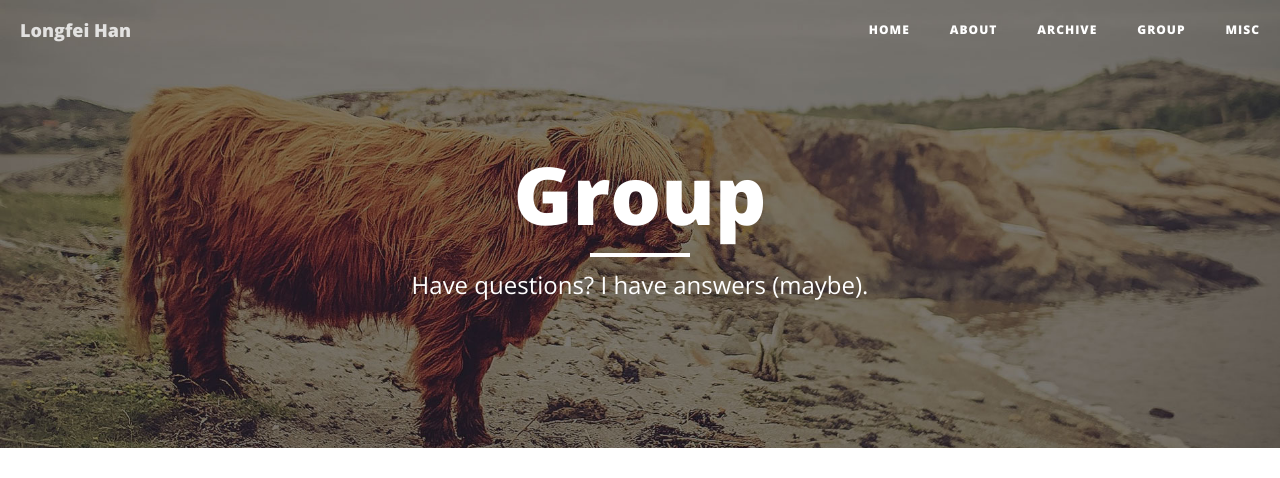
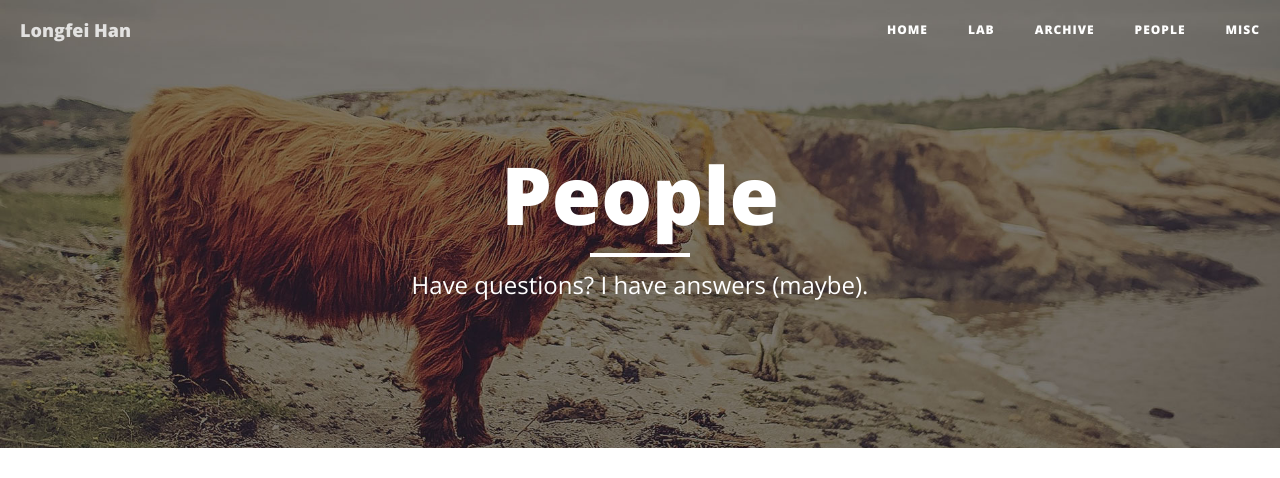
Before and after one commit to mengweiyan/mengweiyan1.github.com, a Jekyll site: the page built from contact.html, in a window 1280 px wide. Shown: the top 478 px of the page. Built offline with Jekyll 4.4.1, drawn with Linux system fonts in a browser that asks for light colours; nearby versions of some CDN libraries; comment, search, counter and statistics services are not loaded; grey boxes are pictures that could not be loaded.

Commit message:
名字更改

```diff
--- a/about.html
+++ b/about.html
@@ -1,6 +1,6 @@
 ---
 layout: page
-title: "About"
+title: "LAB"
 description: "This is what I do."
 header-img: "img/about-bg.jpg"
 ---
--- a/contact.html
+++ b/contact.html
@@ -1,6 +1,6 @@
 ---
 layout: page
-title: "Group"
+title: "People"
 description: "Have questions? I have answers (maybe)."
 header-img: "img/contact-bg.jpg"
 ---
```
